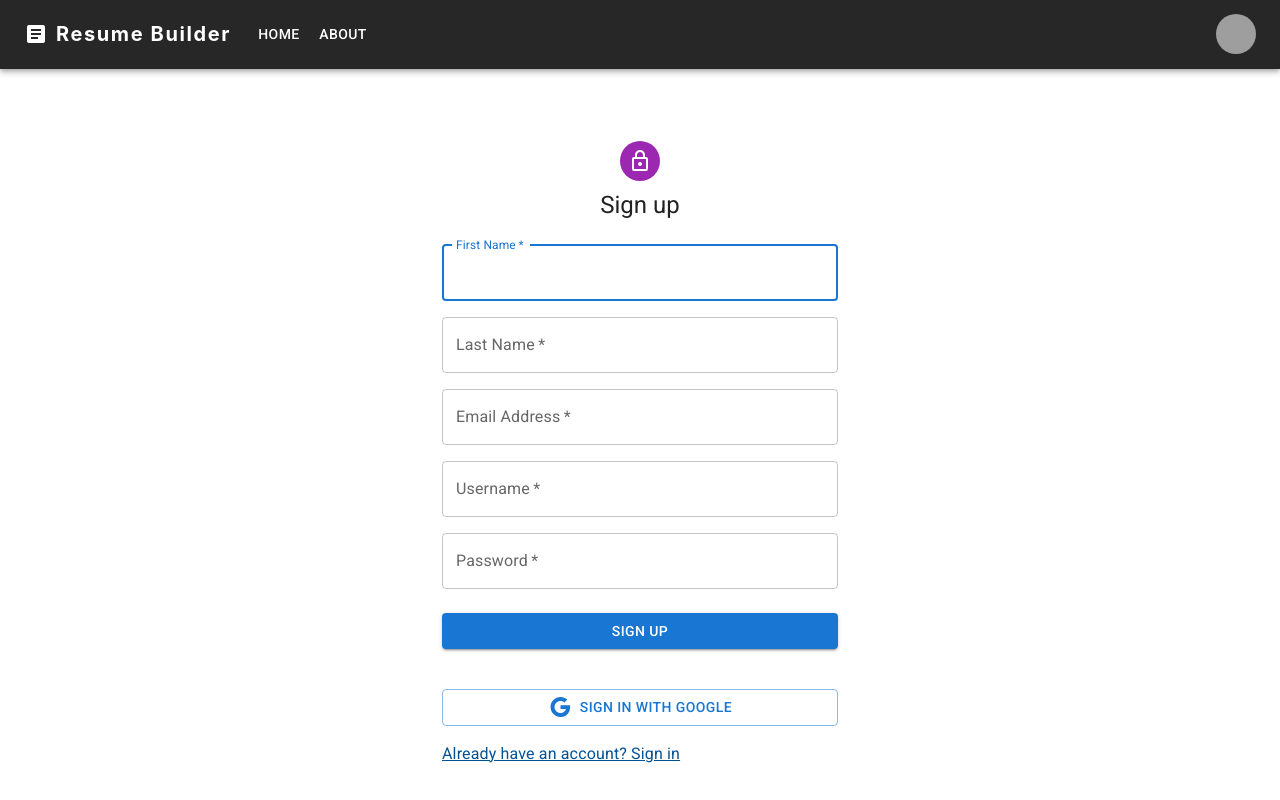
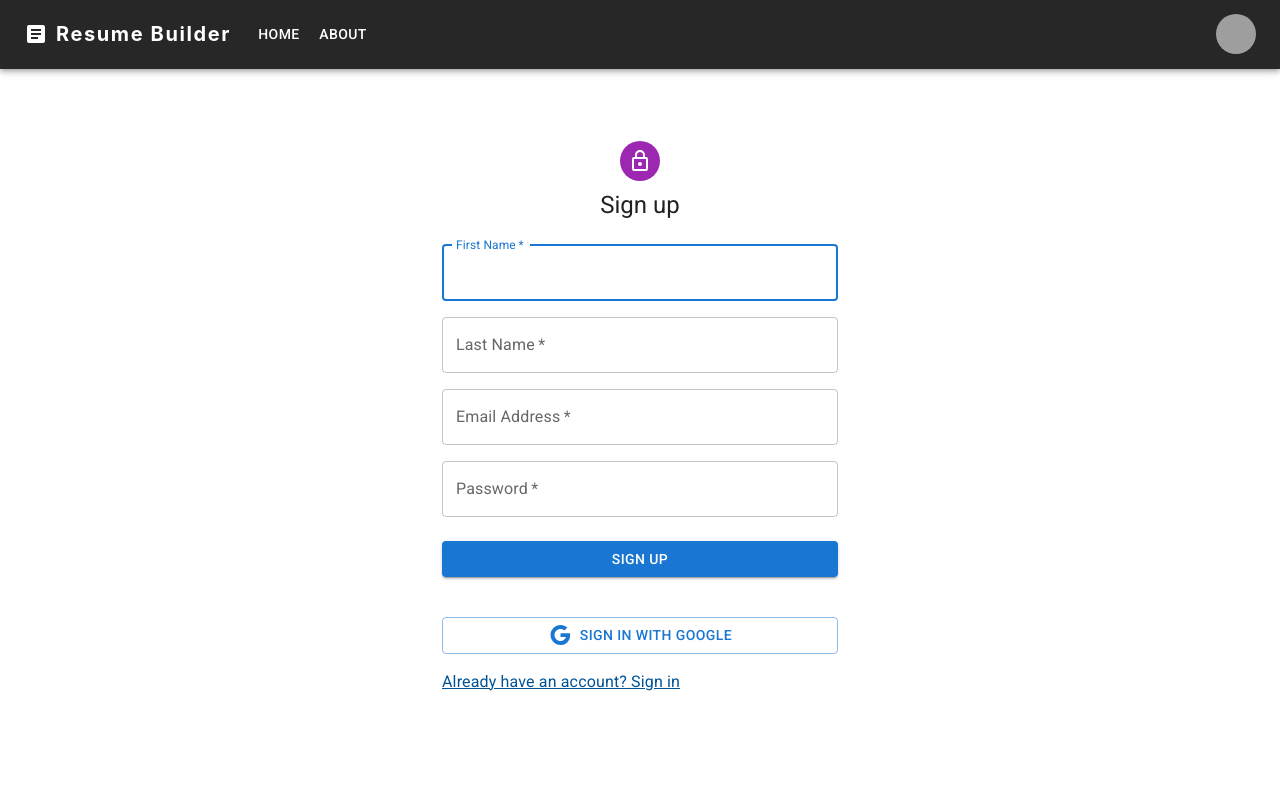
Before and after one commit to devanshkansagra/Resume-Builder, a React (Create React App) app: page /signup in a window 1280 px wide. Built offline with nearby package versions, Linux system fonts and the light colour scheme; grey boxes are pictures that could not be loaded.

Commit message:
Removed username field in Signup.js

```diff
--- a/src/Components/SignUp/SignUp.js
+++ b/src/Components/SignUp/SignUp.js
@@ -22,7 +22,6 @@ export default function SignUp() {
     firstName: "",
     lastName: "",
     email: "",
-    username: "",
     password: "",
   })
 
@@ -34,7 +33,7 @@ export default function SignUp() {
   const handleSubmit = async (e) => {
     e.preventDefault();
 
-    const { firstName, lastName, email, username, password } = userdata;
+    const { firstName, lastName, email, password } = userdata;
 
     try {
 
@@ -44,7 +43,7 @@ export default function SignUp() {
           "Content-Type": "application/json"
         },
         body: JSON.stringify({
-          firstName, lastName, email, username, password
+          firstName, lastName, email, password
         })
       })
 
@@ -128,18 +127,6 @@ export default function SignUp() {
                 <TextField
                   required
                   fullWidth
-                  id="username"
-                  label="Username"
-                  name="username"
-                  autoComplete="username"
-                  onChange={handleInputs}
-
-                />
-              </Grid>
-              <Grid item xs={12}>
-                <TextField
-                  required
-                  fullWidth
                   name="password"
                   label="Password"
                   type="password"
```
